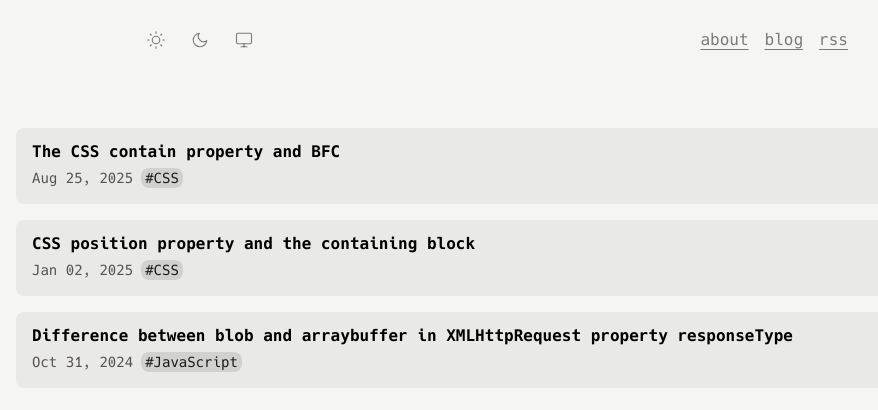
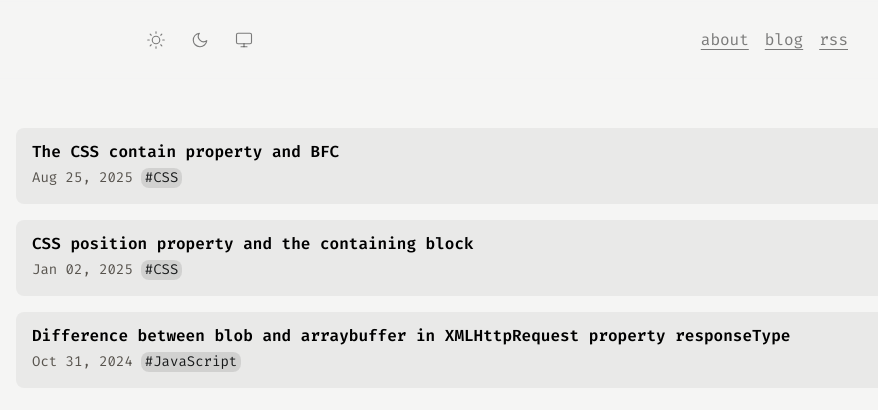
Before and after one commit to trifir3/trifir3.github.io, an Astro site: page / in a window 1280 px wide. Shown: the whole page, without its empty margins (144-1022 px from the left). Built offline with nearby package versions, Linux system fonts and the light colour scheme; Astro itself is replaced by a stand-in of ours.

Commit message:
replace Hack font with FiraCode; update font preload links and add new font-face definitions in global styles; remove unused Hack font files

```diff
--- a/src/layouts/BaseLayout.astro
+++ b/src/layouts/BaseLayout.astro
@@ -17,23 +17,23 @@ const base = import.meta.env.BASE_URL
     />
     <link
       rel="preload"
-      href={urlFromBase(base, "/fonts/HackDejavu.woff2")}
+      href={urlFromBase(base, "/fonts/FiraCode-Regular.ttf")}
       as="font"
-      type="font/woff2"
+      type="font/ttf"
       crossorigin
     />
     <link
       rel="preload"
-      href={urlFromBase(base, "/fonts/HackDejavuBold.woff2")}
+      href={urlFromBase(base, "/fonts/FiraCode-Bold.ttf")}
       as="font"
-      type="font/woff2"
+      type="font/ttf"
       crossorigin
     />
     <link
       rel="preload"
-      href={urlFromBase(base, "/fonts/HackDejavuItalic.woff2")}
+      href={urlFromBase(base, "/fonts/FiraCode-Medium.ttf")}
       as="font"
-      type="font/woff2"
+      type="font/ttf"
       crossorigin
     />
     <link rel="sitemap" href="/sitemap-index.xml" />
--- a/src/styles/global.css
+++ b/src/styles/global.css
@@ -1,15 +1,7 @@
-@import 'tailwindcss';
+@import "tailwindcss";
 
 @config '../../tailwind.config.mjs';
 
-/*
-  The default border color has changed to `currentcolor` in Tailwind CSS v4,
-  so we've added these compatibility styles to make sure everything still
-  looks the same as it did with Tailwind CSS v3.
-
-  If we ever want to remove these styles, we need to add an explicit border
-  color utility to any element that depends on these defaults.
-*/
 @layer base {
   *,
   ::after,
@@ -44,6 +36,46 @@
   src: url("/fonts/HackDejavuItalic.woff2") format("woff2");
 }
 
+@font-face {
+  font-family: "FiraCode";
+  font-weight: 300;
+  font-style: normal;
+  font-display: swap;
+  src: url("/fonts/FiraCode-Light.ttf") format("truetype");
+}
+
+@font-face {
+  font-family: "FiraCode";
+  font-weight: 400;
+  font-style: normal;
+  font-display: swap;
+  src: url("/fonts/FiraCode-Regular.ttf") format("truetype");
+}
+
+@font-face {
+  font-family: "FiraCode";
+  font-weight: 500;
+  font-style: normal;
+  font-display: swap;
+  src: url("/fonts/FiraCode-Medium.ttf") format("truetype");
+}
+
+@font-face {
+  font-family: "FiraCode";
+  font-weight: 600;
+  font-style: normal;
+  font-display: swap;
+  src: url("/fonts/FiraCode-SemiBold.ttf") format("truetype");
+}
+
+@font-face {
+  font-family: "FiraCode";
+  font-weight: 700;
+  font-style: normal;
+  font-display: swap;
+  src: url("/fonts/FiraCode-Bold.ttf") format("truetype");
+}
+
 body {
   @apply font-sans antialiased;
   @apply flex flex-col;
--- a/tailwind.config.mjs
+++ b/tailwind.config.mjs
@@ -5,7 +5,7 @@ export default {
   darkMode: "selector", // Enable selector strategy for dark mode
   theme: {
     fontFamily: {
-      sans: ["Hack"],
+      sans: ["FiraCode"],
     },
     extend: {
       typography: (theme) => ({
```
Also changed, not shown: public/fonts/FiraCode-Bold.ttf (added), public/fonts/FiraCode-Light.ttf (added), public/fonts/FiraCode-Medium.ttf (added), public/fonts/FiraCode-Regular.ttf (added), public/fonts/FiraCode-SemiBold.ttf (added), public/fonts/HackDejavu.woff2 (deleted), public/fonts/HackDejavuBold.woff2 (deleted), public/fonts/HackDejavuItalic.woff2 (deleted).
